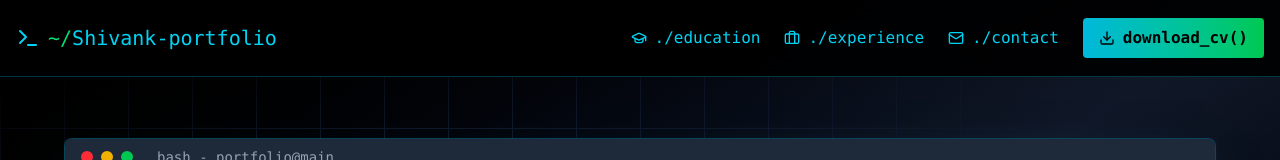
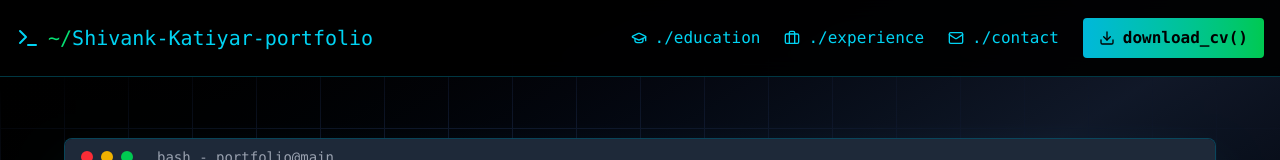
Before and after one commit to shivuu17/Shivank_katiyar_portfolio, a React (Vite) app: page / in a window 1280 px wide. Shown: the top 160 px of the page. Built offline with nearby package versions, Linux system fonts and the light colour scheme.

Commit message:
Update Navigation.tsx

```diff
--- a/src/app/components/Navigation.tsx
+++ b/src/app/components/Navigation.tsx
@@ -27,7 +27,7 @@ export function Navigation() {
               <Terminal className="w-5 h-5 sm:w-6 sm:h-6 text-cyan-400" />
               <h1 className="text-base sm:text-xl font-mono text-cyan-400">
                 <span className="text-green-400">~/</span>
-                <span className="hidden sm:inline">Shivank-portfolio</span>
+                <span className="hidden sm:inline">Shivank-Katiyar-portfolio</span>
                 <span className="sm:hidden">portfolio</span>
               </h1>
             </motion.div>
@@ -56,7 +56,7 @@ export function Navigation() {
                 <span className="group-hover:underline">./contact</span>
               </button>
               <motion.a
-                href="/resume.pdf"
+                href="/RESUME_SHIVANK_KATIYAR.pdf"
                 download
                 whileHover={{ scale: 1.05 }}
                 whileTap={{ scale: 0.95 }}
```
